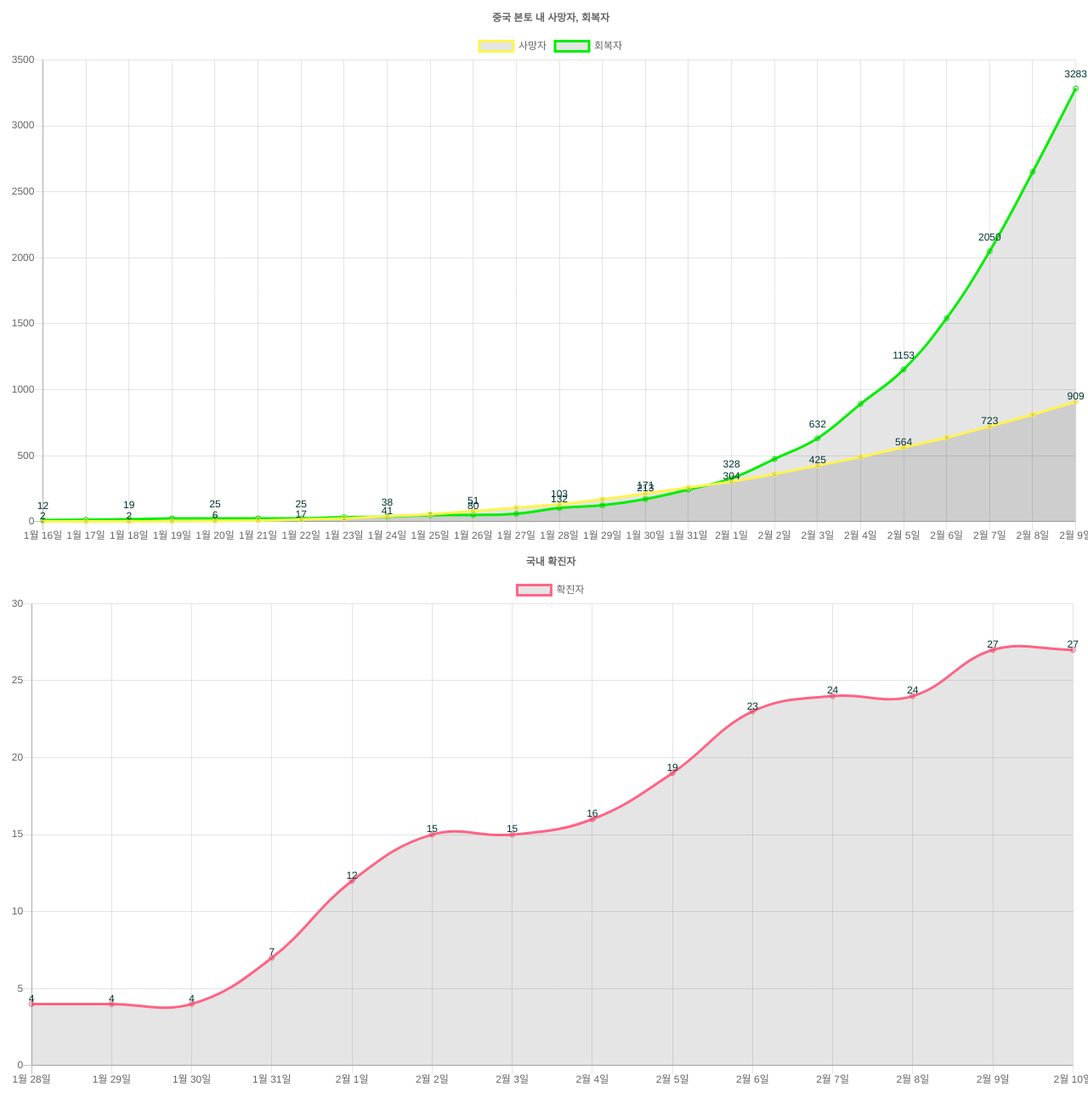
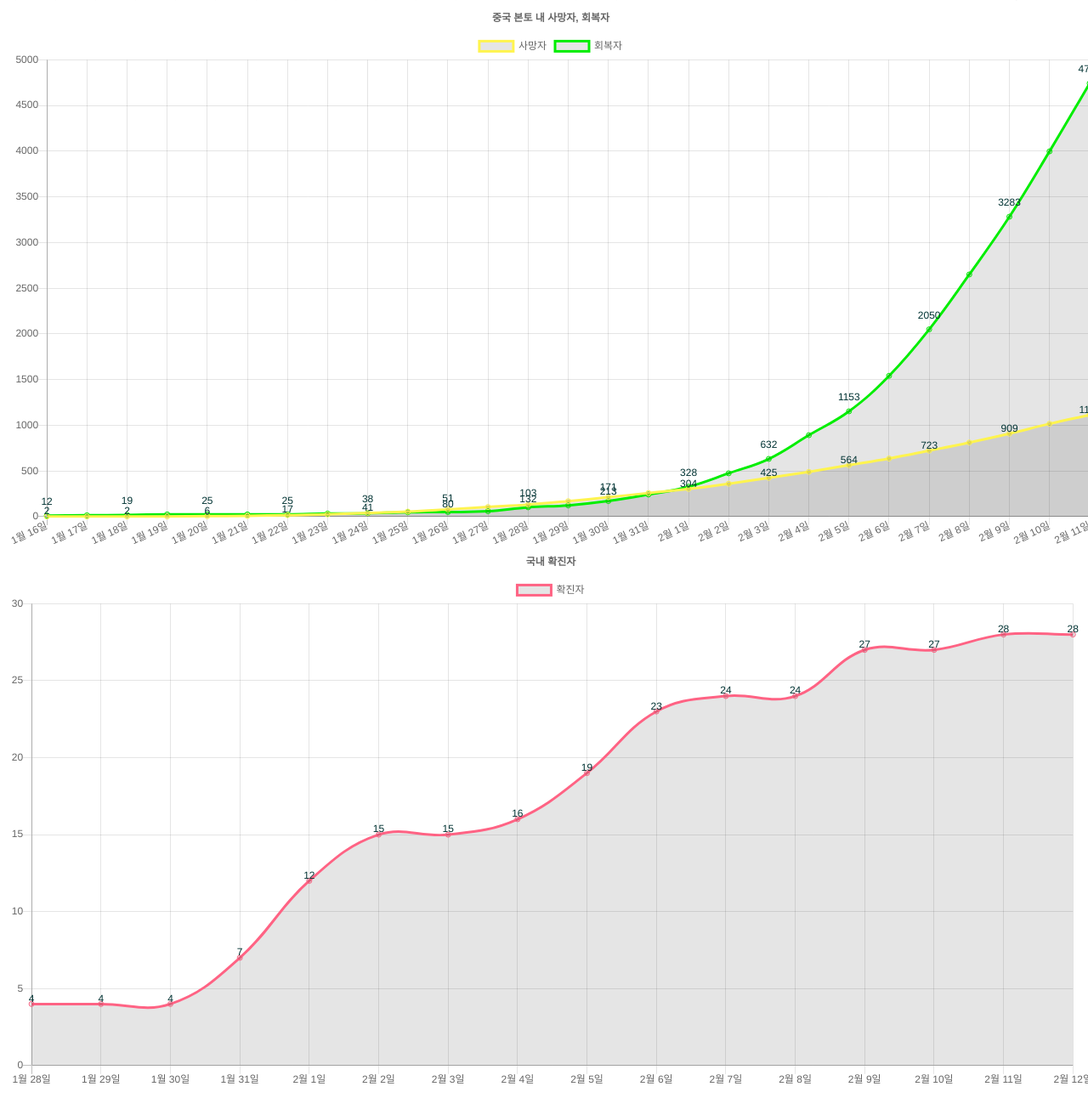
Before and after one commit to tattooup/tattooup.github.io, a website: page chart.html in a window 1280 px wide. Shown: the part 644-1936 px from the top of the page at 85% size. Drawn offline with nearby package versions, Linux system fonts and the light colour scheme.

Commit message:
2월 12일

```diff
--- a/chart.html
+++ b/chart.html
@@ -45,7 +45,9 @@
                     '2월 6일',
                     '2월 7일',
                     '2월 8일',
-                    '2월 9일'
+                    '2월 9일',
+                    '2월 10일',
+                    '2월 11일'
                     ],
                     datasets: [{
                         label: '감염자',
@@ -76,6 +78,8 @@
                             34598,
                             37251,
                             40235,
+                            42708,
+                            44730
                             ]
                     }
                     ]
@@ -150,7 +154,9 @@
                     '2월 6일',
                     '2월 7일',
                     '2월 8일',
-                    '2월 9일'
+                    '2월 9일',
+                    '2월 10일',
+                    '2월 11일'
                     ],
                     datasets: [
                     {
@@ -182,6 +188,8 @@
                         723,
                         812,
                         909,
+                        1017,
+                        1114,
                             ]
                     },
                     {
@@ -212,7 +220,9 @@
                         1542,
                         2050,
                         2651,
-                        3283
+                        3283,
+                        3998,
+                        4742
                             ]
                     }
                     ]
@@ -275,7 +285,9 @@ var ctx3 = document.getElementById('myChart3').getContext('2d');
                     '2월 7일',
                     '2월 8일',
                     '2월 9일',
-                    '2월 10일'
+                    '2월 10일',
+                    '2월 11일',
+                    '2월 12일',
                     ],
                     datasets: [{
                         label: '확진자',
@@ -294,7 +306,9 @@ var ctx3 = document.getElementById('myChart3').getContext('2d');
                         24,
                         24,
                         27,
-                        27
+                        27,
+                        28,
+                        28,
                             ]
                     },
                     ]
```
